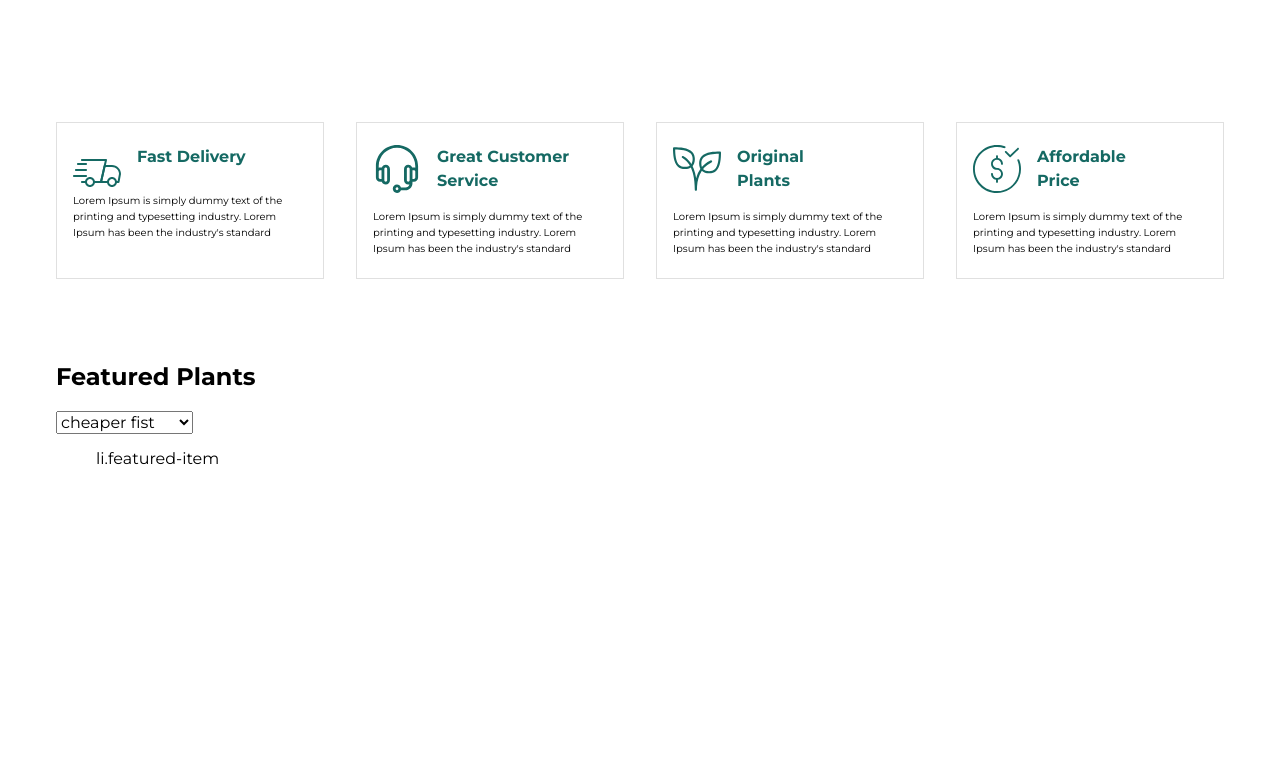
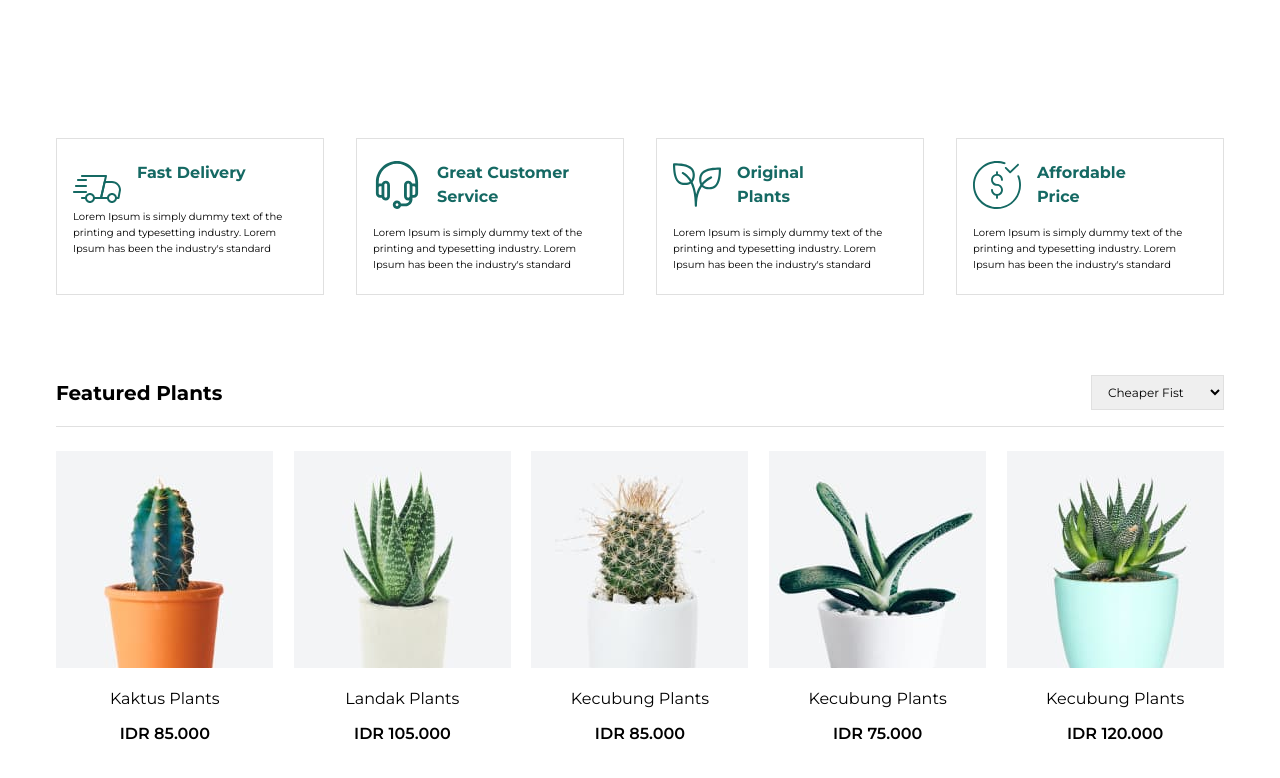
Before and after one commit to Natatashkin/lending-plants-shop, a website built with Parcel: page src/index.html in a window 1280 px wide. Shown: the part 742-1520 px from the top of the page. Before the commit the page ends 1306 px from the top, so only its background shows below. Built offline with nearby package versions, Linux system fonts and the light colour scheme.

Commit message:
fixed position of benefit, add features

```diff
--- a/src/partials/featured.html
+++ b/src/partials/featured.html
@@ -8,6 +8,45 @@
         <!-- <div class="featured-filter"></div> -->
     </div>
     <ul class="featured-list" aria-label="Featured plants list">
-        li.featured-item
+        <li class="featured-item">
+            <img class="item-image" src="./images/kaktus-plant.jpg" alt="">
+            <h3 class="item-title">Kaktus Plants</h3>
+            <p class="item-price">
+                <span class="currensy">IDR </span>
+                <span class="price">85.000</span>
+            </p>
+        </li>
+        <li class="featured-item">
+            <img class="item-image" src="./images/landak-plants.jpg" alt="">
+            <h3 class="item-title">Landak Plants</h3>
+            <p class="item-price">
+                <span class="currensy">IDR </span>
+                <span class="price">105.000</span>
+            </p>
+        </li>
+        <li class="featured-item">
+            <img class="item-image" src="./images/kecubung-plants.jpg" alt="">
+            <h3 class="item-title">Kecubung Plants</h3>
+            <p class="item-price">
+                <span class="currensy">IDR </span>
+                <span class="price">85.000</span>
+            </p>
+        </li>
+        <li class="featured-item">
+            <img class="item-image" src="./images/kecubung-plants-2.jpg" alt="">
+            <h3 class="item-title">Kecubung Plants</h3>
+            <p class="item-price">
+                <span class="currensy">IDR </span>
+                <span class="price">75.000</span>
+            </p>
+        </li>
+        <li class="featured-item">
+            <img class="item-image" src="./images/kecubung-plants-3.jpg" alt="">
+            <h3 class="item-title">Kecubung Plants</h3>
+            <p class="item-price">
+                <span class="currensy">IDR</span>
+                <span class="price">120.000</span>
+            </p>
+        </li>
     </ul>
 </section>
--- a/src/sass/components/_benefits.scss
+++ b/src/sass/components/_benefits.scss
@@ -3,10 +3,8 @@
 
   &-list {
     display: flex;
-    padding-left: 0;
-    margin: -16px;
-
-    list-style: none;
+    @extend %list;
+    margin: 0 -16px;
   }
 
   &-item {
--- a/src/sass/components/_featured.scss
+++ b/src/sass/components/_featured.scss
@@ -0,0 +1,54 @@
+.featured {
+  .title-wrapper {
+    display: flex;
+    align-items: center;
+    padding-bottom: 16px;
+    margin-bottom: 24px;
+    border-bottom: 1px solid $border-color;
+    font-weight: 500;
+    line-height: 1.2;
+  }
+
+  &-title {
+    flex-grow: 1;
+    margin: 0;
+    font-size: 20px;
+  }
+
+  &-select {
+    position: relative;
+    font-size: 12px;
+
+    padding: 8px 9px 8px 12px;
+
+    border: 1px solid $border-color;
+    text-transform: capitalize;
+  }
+
+  &-list {
+    @extend %list;
+    display: flex;
+    margin: 0 -10px;
+  }
+
+  &-item {
+    width: calc((100% - 5 * 20px) / 5);
+    margin-left: 10px;
+    margin-right: 10px;
+    text-align: center;
+
+    .item-title {
+      margin-top: 16px;
+      margin-bottom: 8px;
+      font-size: 16px;
+      font-weight: 400;
+      line-height: 1.2;
+    }
+
+    .item-price {
+      font-size: 16px;
+      font-weight: 600;
+      line-height: 1.2;
+    }
+  }
+}
--- a/src/sass/main.scss
+++ b/src/sass/main.scss
@@ -1,5 +1,6 @@
 @import './utils/variables';
 @import './utils/base';
+@import './utils/placeholders';
 @import './components/container';
 @import './components/button';
 @import './components/header';
--- /dev/null
+++ b/src/sass/utils/_placeholders.scss
@@ -0,0 +1,6 @@
+%list {
+  padding-left: 0;
+  margin: 0;
+
+  list-style: none;
+}
--- a/src/sass/utils/_variables.scss
+++ b/src/sass/utils/_variables.scss
@@ -6,7 +6,7 @@ $footer-text-color: #4f4f4f;
 $plantuki-house-color: #333333;
 $buttons-text-color: #fafefe;
 $slider-pagination-color: rgba(51, 51, 51, 0.5);
-$border-color: #e0e0e0;
+$border-color: rgb(224, 224, 224);
 $slider-gradient: linear-gradient(to right, rgba(130, 133, 126, 1), rgba(174, 185, 192, 1));
 
 // fonts
```
